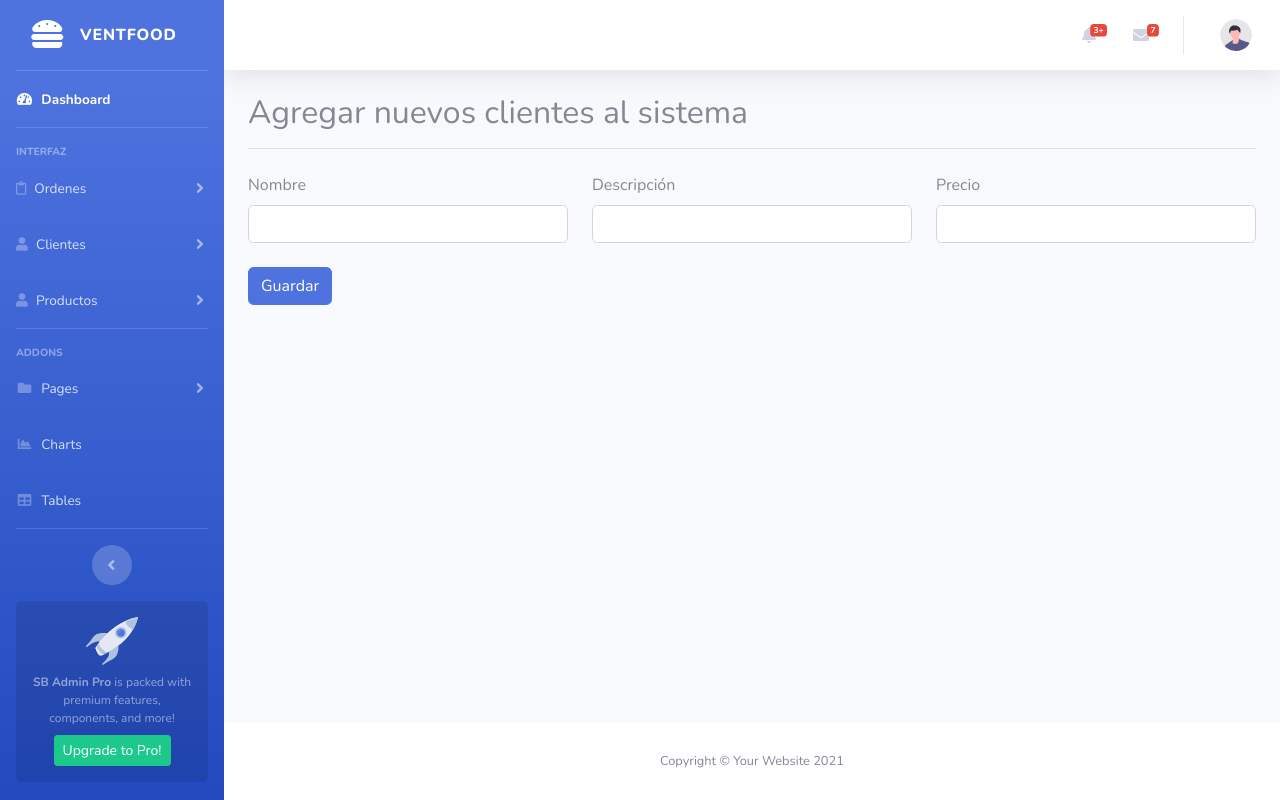
After one commit to JosueAVRojas/VentFood, a Laravel app: a page that uses resources/views/layouts/sidebarDash.blade.php in a window 1280 px wide. The commit adds this page. Run offline with Laravel 8, Linux system fonts and the light colour scheme; data that the repository does not hold is empty.

Commit message:
Dashboard - Productos
Se crea el apartado de productos el cual se realizó la búsqueda, listado y la inserción de los productos.

```diff
--- a/app/Http/Controllers/ClienteController.php
+++ b/app/Http/Controllers/ProductoController.php
@@ -4,10 +4,11 @@ namespace App\Http\Controllers;
 
 use App\Http\Controllers\Controller;
 use Illuminate\Http\Request;
-use App\Models\ClienteModel;
+use App\Models\ProductoModel;
 use Illuminate\Support\Facades\DB;
 
-class ClienteController extends Controller
+
+class ProductoController extends Controller
 {
     /**
      * Display a listing of the resource.
@@ -16,13 +17,12 @@ class ClienteController extends Controller
      */
     public function index(Request $request)
     {
-        $texto = trim($request->get('texto'));
-        $clientes=DB::table('clientes')
-            -> Select('id', 'nombre', 'apellido', 'telefono', 'direccion', 'fraccionamiento')
+        $texto=trim($request->get('texto'));
+        $productos=DB::table('productos')
+            ->SELECT('id', 'nombre', 'descripcion', 'precio')
             ->Where('nombre', 'LIKE', '%'.$texto.'%')
-            ->orWhere('telefono', 'LIKE', '%'.$texto.'%')
-            ->paginate(15);
-        return view('listarCliente', compact('clientes', 'texto'));
+            ->paginate(10);
+        return view('productos.listarProductos', compact('productos', 'texto'));
     }
 
     /**
@@ -32,7 +32,7 @@ class ClienteController extends Controller
      */
     public function create()
     {
-        return view('agregarCliente');
+        return view('productos.agregarProductos');
     }
 
     /**
@@ -43,14 +43,12 @@ class ClienteController extends Controller
      */
     public function store(Request $request)
     {
-        $cliente = new ClienteModel;
-        $cliente -> nombre=$request->input('nombre');
-        $cliente -> apellido=$request->input('apellido');
-        $cliente -> telefono=$request->input('telefono');
-        $cliente -> direccion=$request->input('direccion');
-        $cliente -> fraccionamiento=$request->input('fraccionamiento');
-        $cliente -> save();
-        return redirect()->route('listarCliente.index');
+        $producto = new ProductoModel;
+        $producto->nombre=$request->input('nombre');
+        $producto->descripcion=$request->input('descripcion');
+        $producto->precio=$request->input('precio');
+        $producto->save();
+        return redirect()->route('listarProductos.index');
     }
 
     /**
@@ -72,8 +70,7 @@ class ClienteController extends Controller
      */
     public function edit($id)
     {
-        $cliente= ClienteModel::findOrFail($id);
-        return view('editarCliente', compact('cliente'));
+        //
     }
 
     /**
@@ -85,15 +82,7 @@ class ClienteController extends Controller
      */
     public function update(Request $request, $id)
     {
-        $cliente=ClienteModel::findOrFail($id);
-        $cliente -> nombre=$request->input('nombre');
-        $cliente -> apellido=$request->input('apellido');
-        $cliente -> telefono=$request->input('telefono');
-        $cliente -> direccion=$request->input('direccion');
-        $cliente -> fraccionamiento=$request->input('fraccionamiento');
-        $cliente -> save();
-        return redirect()->route('listarCliente.index');
-
+        //
     }
 
     /**
@@ -104,8 +93,6 @@ class ClienteController extends Controller
      */
     public function destroy($id)
     {
-        $cliente=ClienteModel::findOrFail($id);
-        $cliente->Delete();
-        return redirect()->route('listarCliente.index');
+        //
     }
 }
--- a/resources/views/agregarCliente.blade.php
+++ b/resources/views/agregarCliente.blade.php
@@ -21,11 +21,11 @@
     <label for="telefono" class="form-label">Teléfono</label>
     <input type="text" class="form-control" id="telefono" name="telefono" required maxlength="10">
   </div>
-  <div class="col-8 mt-4">
+  <div class="col-8 mt-2">
     <label for="direccion" class="form-label">Dirección</label>
     <input type="text" class="form-control" id="direccion" name="direccion" required maxlength="100">
   </div>
-  <div class="col-md-4 mt-4">
+  <div class="col-md-4 mt-2">
     <label for="fraccionamiento" class="form-label">Fraccionamiento</label>
     <input type="text" class="form-control" id="fraccionamiento" name="fraccionamiento" required maxlength="100">
   </div>
--- a/resources/views/layouts/sidebarDash.blade.php
+++ b/resources/views/layouts/sidebarDash.blade.php
@@ -55,6 +55,24 @@
                         <h6 class="collapse-header">Utilidades de cliente:</h6>
                         <a class="collapse-item" href="/agregarCliente">Agregar</a>
                         <a class="collapse-item" href="/listarCliente">Buscar</a>
+                    </div>
+                </div>
+            </li>
+
+
+            <!-- Nav Item - Utilities Collapse Menu -->
+            <li class="nav-item">
+                <a class="nav-link collapsed" href="#" data-toggle="collapse" data-target="#collapseProductos"
+                    aria-expanded="true" aria-controls="collapseUtilities">
+                    <i class="fas fa-user"></i>
+                    <span>Productos</span>
+                </a>
+                <div id="collapseProductos" class="collapse" aria-labelledby="headingUtilities"
+                    data-parent="#accordionSidebar">
+                    <div class="bg-white py-2 collapse-inner rounded">
+                        <h6 class="collapse-header">Utilidades de productos:</h6>
+                        <a class="collapse-item" href="{{route('listarProductos.create')}}">Agregar</a>
+                        <a class="collapse-item" href="/listarProductos">Buscar</a>
                     </div>
                 </div>
             </li>
--- /dev/null
+++ b/resources/views/productos/agregarProductos.blade.php
@@ -0,0 +1,29 @@
+@extends('layouts.mainDash')
+@section('contenido')
+
+<!-- Page Heading -->
+<div class="d-sm-flex align-items-center justify-content-between mb-3">
+    <h1 class="h2 mb-0 text-gray-600">Agregar nuevos clientes al sistema</h1>
+</div>
+<hr/>
+
+<form class="row g-3"  action="{{route('listarProductos.store')}}" method="post">
+  @csrf
+  <div class="col-md-4 mt-2">
+    <label for="nombre" class="form-label">Nombre</label>
+    <input type="text" name="nombre" class="form-control" id="nombre" required maxlength="100">
+  </div>
+  <div class="col-md-4 mt-2">
+    <label for="descripcion" class="form-label">Descripción</label>
+    <input type="text" name="descripcion" class="form-control" id="descripcion" required maxlength="500">
+  </div>
+  <div class="col-4 mt-2">
+    <label for="precio" class="form-label">Precio</label>
+    <input type="number" class="form-control" id="precio" step="0.01" name="precio" required maxlength="10">
+  </div>
+  <div class="col-12 mt-4">
+    <input type="submit" class="btn btn-primary" value="Guardar">
+  </div>
+</form>
+
+@endsection
--- a/routes/web.php
+++ b/routes/web.php
@@ -2,6 +2,8 @@
 
 use Illuminate\Support\Facades\Route;
 use App\Http\Controllers\ClienteController;
+use App\Http\Controllers\ProductoController;
+
 
 /*
 |--------------------------------------------------------------------------
@@ -26,8 +28,13 @@ Route::get('/listarCliente', function(){
     return view('listarCliente');
 });
 
+Route::get('/listarProductos', function(){
+    return view('productos.listarProductos');
+});
 
 Route::resource('/listarCliente', ClienteController::class);
+
+Route::resource('/listarProductos', ProductoController::class);
 
 
 Auth::routes();
```
Also changed, not shown: app/Models/ProductoModel.php (added, +12 -0 lines), resources/views/listarCliente.blade.php (+6 -2 lines), resources/views/productos/listarProductos.blade.php (added, +60 -0 lines).
